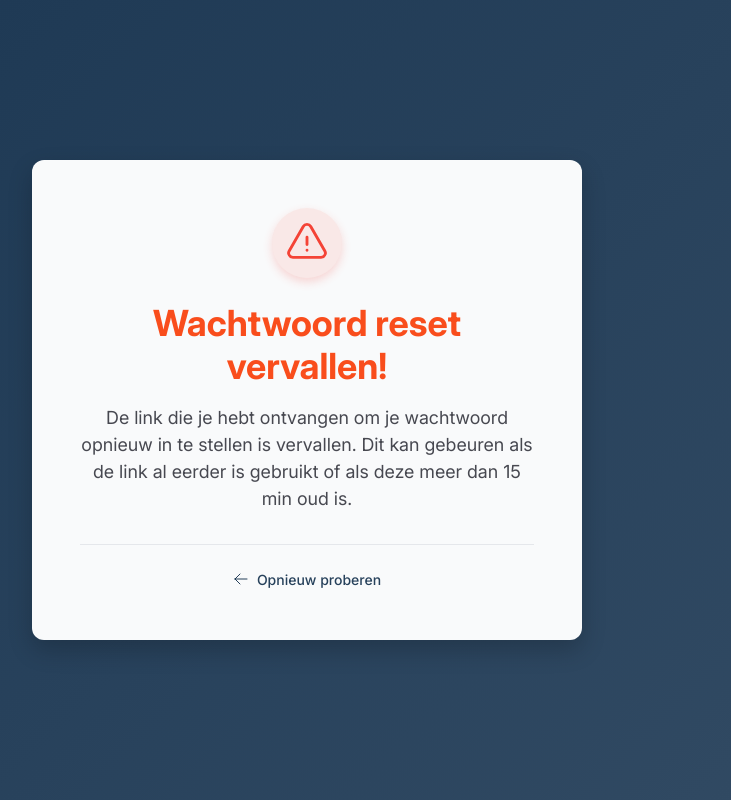
After one commit to pgmgent-atwork2/project-2-werkstuk-achronix, a Node server app: page /password-reset/expired-token in a window 1280 px wide. The commit adds this page. Shown: the whole page, without its empty margins (333-1064 px from the left). Run offline with Node 20, Linux system fonts and the light colour scheme; some libraries are stand-ins or nearby versions.

Commit message:
added email confirmation and epired token pages

```diff
--- a/public/styles/forget-password.css
+++ b/public/styles/forget-password.css
@@ -35,6 +35,18 @@
   border-radius: 50%;
   display: block;
   box-shadow: 0 4px 10px rgba(249, 77, 28, 0.2);
+}
+
+.forgot-password-icon--success {
+  color: #4caf50;
+  background-color: rgba(76, 175, 80, 0.1);
+  box-shadow: 0 4px 10px rgba(76, 175, 80, 0.2);
+}
+
+.forgot-password-icon--error {
+  color: #f44336;
+  background-color: rgba(244, 67, 54, 0.1);
+  box-shadow: 0 4px 10px rgba(244, 67, 54, 0.2);
 }
 
 .forgot-password-header {
--- a/src/app.js
+++ b/src/app.js
@@ -93,6 +93,9 @@ app.get(
   PageController.bestellingenBeheer
 );
 
+app.get("/forgot-password-confirmation", PageController.forgotPasswordConfirmation);
+app.get("/password-reset/expired-token", PageController.expiredToken);
+
 // Auth routes
 app.get("/login", AuthController.login);
 app.post("/login", AuthController.postLogin, AuthController.login);
--- a/src/controllers/PageController.js
+++ b/src/controllers/PageController.js
@@ -97,3 +97,19 @@ export const bestellingenBeheer = async (req, res) => {
     user,
   });
 };
+
+export const forgotPasswordConfirmation = async (req, res) => {
+  res.render("pages/forgotPasswordConfirmation", {
+    pageTitle: "Email verstuurt | Ping Pong Tool",
+
+    email: req.email,
+    layout: "layouts/authentication",
+  });
+};
+
+export const expiredToken = async (req, res) => {
+  res.render("pages/expiredToken", {
+    pageTitle: "Sessie is verlopen | Ping Pong Tool",
+    layout: "layouts/authentication",
+  });
+};
--- /dev/null
+++ b/src/views/pages/expiredToken.ejs
@@ -0,0 +1,48 @@
+<main class="forgot-password">
+  <div class="forgot-password-container">
+    <div class="forgot-password-form-section">
+      <div class="forgot-password-header">
+        <svg
+          xmlns="http://www.w3.org/2000/svg"
+          fill="none"
+          viewBox="0 0 24 24"
+          stroke-width="1.5"
+          stroke="currentColor"
+          class="forgot-password-icon forgot-password-icon--error"
+        >
+          <path
+            stroke-linecap="round"
+            stroke-linejoin="round"
+            d="M12 9v3.75m-9.303 3.376c-.866 1.5.217 3.374 1.948 3.374h14.71c1.73 0 2.813-1.874 1.948-3.374L13.949 3.378c-.866-1.5-3.032-1.5-3.898 0L2.697 16.126ZM12 15.75h.007v.008H12v-.008Z"
+          />
+        </svg>
+
+        <h1 class="forgot-password-title">Wachtwoord reset vervallen!</h1>
+        <p class="forgot-password-subtitle">
+          De link die je hebt ontvangen om je wachtwoord opnieuw in te stellen
+          is vervallen. Dit kan gebeuren als de link al eerder is gebruikt of
+          als deze meer dan 15 min oud is.
+        </p>
+      </div>
+      <div class="forgot-password-links">
+        <a class="forgot-password-link" href="/forgot-password">
+          <svg
+            class="forgot-password__icon"
+            xmlns="http://www.w3.org/2000/svg"
+            fill="none"
+            viewBox="0 0 24 24"
+            stroke-width="1.5"
+            stroke="currentColor"
+          >
+            <path
+              stroke-linecap="round"
+              stroke-linejoin="round"
+              d="M10.5 19.5 3 12m0 0 7.5-7.5M3 12h18"
+            />
+          </svg>
+          Opnieuw proberen
+        </a>
+      </div>
+    </div>
+  </div>
+</main>
```
Also changed, not shown: src/views/pages/forgotPasswordConfirmation.ejs (added, +48 -0 lines).
